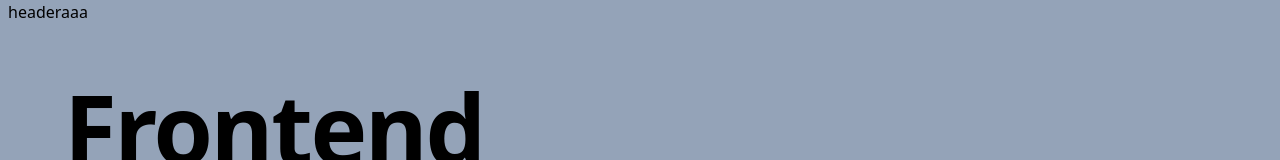
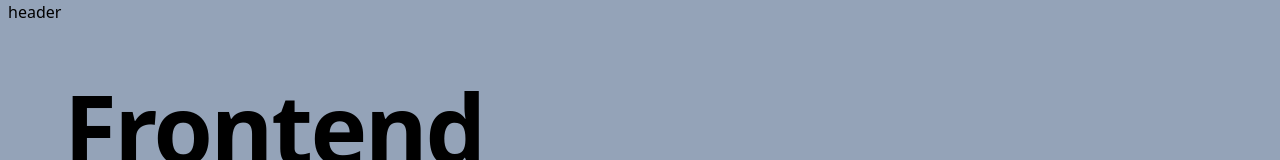
Before and after one commit to lammypham/lammypham.github.io, a Next.js app: page / in a window 1280 px wide. Shown: the top 160 px of the page. Built offline with nearby package versions, Linux system fonts and the light colour scheme; grey boxes are pictures that could not be loaded.

Commit message:
Fix(-): height

```diff
--- a/components/Header/Header.tsx
+++ b/components/Header/Header.tsx
@@ -1,11 +1,9 @@
 import React from "react";
 import Image from "next/image";
-import StickyHeader from "../StickyHeader";
 
 const Header = () => {
   return (
-    <section className="h-auto h-full bg-slate-400">
-      {/* <StickyHeader /> */}
+    <section className="h-auto h-auto bg-slate-400">
       <div className="relative m-auto w-full items-center justify-between px-10 pt-20 sm:flex md:px-16 lg:px-16 xl:max-w-screen-2xl xl:max-2xl:pt-20 2xl:max-w-screen-2xl 2xl:pt-36">
         <div className="relative col-span-1 m-auto text-left">
           <article className="">
--- a/components/StickyHeader/StickyHeader.tsx
+++ b/components/StickyHeader/StickyHeader.tsx
@@ -1,7 +1,11 @@
 import React from "react";
 
 const StickyHeader: React.FC = () => {
-  return <header className="fixed z-50 px-2">headeraaa</header>;
+  return (
+    <header className="fixed z-50 w-full px-2">
+      <div>header</div>
+    </header>
+  );
 };
 
 export default StickyHeader;
```
